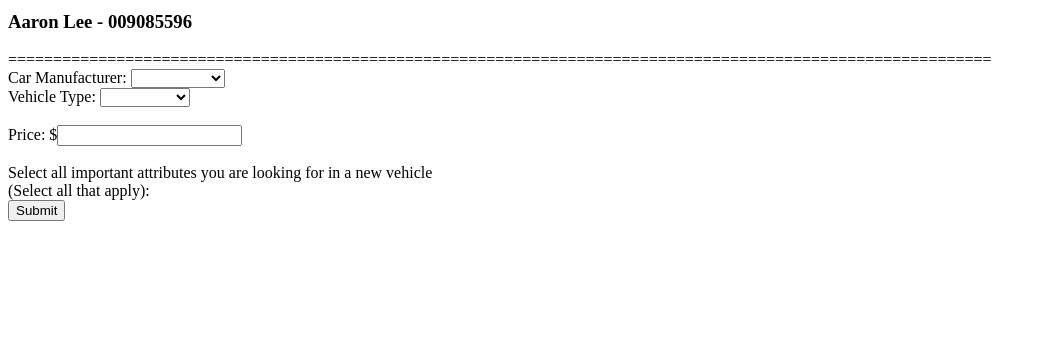
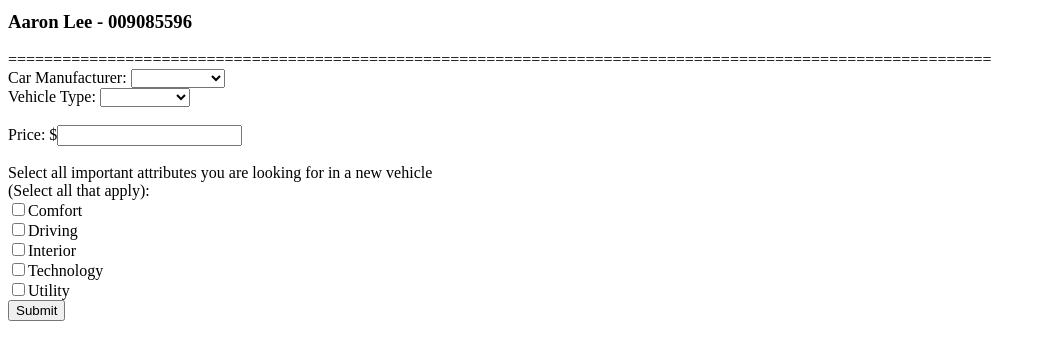
Before and after one commit to aaronlee95/cmpe256_car_rec_system, a Django app: page / in a window 1280 px wide. Shown: the part 157-517 px from the top of the page, without its empty margins (0-1046 px from the left). Run offline with Django 3.2, Linux system fonts and the light colour scheme.

Commit message:
changes to RS function and return False for unchecked checkbox

```diff
--- a/front_end/rec/views.py
+++ b/front_end/rec/views.py
@@ -10,49 +10,79 @@ def home(request):
     return render(request, 'home.html', {'title': 'New Vehicle Recommendation System'})
 
 
-def knowledge_based_rec(df,
-                        manufacturer=None,
-                        category=None,
-                        price=None,
-                        comfort=None,
-                        driving=None,
-                        interior=None,
-                        tech=None,
-                        utility=None):
+# def knowledge_based_rec(df,manufacturer=None, category=None,price=None,comfort=None,driving=None,interior=None,tech=None,utility=None):
+    # int(False) = 0, int(True) = 1
+    # attributes = {'comfort': int(comfort), 'driving': int(driving), 'interior': int(interior),
+    #               'tech': int(tech), 'utility':int(utility)}
 
-    if comfort+driving+interior+tech+utility == 1:
-        cu = []
+    # sum = int(comfort) + int(driving) + int(interior) + int(tech) + int(utility)
+    # if 0 == sum:
+    #     weight = 0.2
+    # else:
+    #     weight = 1/sum
+    # # calculated utilty depending on the User's Preference
+    # cu = []
+    # for i, row in df.iterrows():
+    #     calculated_utility = (attributes['comfort']*weight)*row['comfort'] + (attributes['driving']*weight)*row['driving']
+    #     + (attributes['interior']*weight)*row['interior'] + (attributes['tech']*weight)*row['tech'] + (attributes['utility']*weight)*row['utility']
+
+    #     cu.append(calculated_utility)
+    # df.insert(0, 'Calculated Utility', cu, allow_duplicates=True)
+    # int(False) = 0, int(True) = 1
+def knowledge_based_rec(df,manufacturer=None, category=None,price=None,comfort=None,driving=None,interior=None,tech=None,utility=None):
+    # int(False) = 0, int(True) = 1
+    attributes = {'comfort': int(comfort), 'driving': int(driving), 'interior': int(interior),
+                  'tech': int(tech), 'utility':int(utility)}
+
+    cu = []
+
+    sum = int(comfort) + int(driving) + int(interior) + int(tech) + int(utility)
+    if 0 == sum:
+        weight = 0.2
         for i, row in df.iterrows():
-            calculated_utility = comfort*row['comfort'] + driving*row['driving']
-            + interior*row['interior'] + tech*row['tech'] + utility*row['utility']
+            calculated_utility = weight*row['comfort'] + weight*row['driving'] + weight*row['interior'] + weight*row['tech'] + weight*row['utility']
             cu.append(calculated_utility)
-        df.insert(0, 'Calculated Utility', cu, allow_duplicates=True)
     else:
-        print(f"Percentages of comfort, driving, interior, tech, and utility need to equal 100%. Try Again.")
+        weight = 1/sum
+        for i, row in df.iterrows():
+            calculated_utility = (attributes['comfort']*weight)*row['comfort'] + (attributes['driving']*weight)*row['driving'] + (attributes['interior']*weight)*row['interior'] + (attributes['tech']*weight)*row['tech'] + (attributes['utility']*weight)*row['utility']
+            cu.append(calculated_utility)
+
+    print(f"Weight: {weight}")
+    print(cu)
+    if 'Calculated Utility' in df.columns:
+        del df['Calculated Utility']
+
+    df.insert(0, 'Calculated Utility', cu, allow_duplicates=True)
+
+
 
 def recommend(request):
+    # Get path and Read CSV FIle with weight of each vehicles
     cwd = os.getcwd()
     csv_name = "post_process_edmund_rating.csv"
-    # DATA_SRC = "C:/Users/Aaron/workspace/cmpe256/car_rec_system/front_end/rec/post_process_edmund_rating.csv"
     DATA_SRC = os.path.join(cwd, 'rec', csv_name)
-    print(f"DATA_SRC: {DATA_SRC}")
     df = pd.read_csv(DATA_SRC)
 
     manufacturer = request.POST['manufacturer']
     veh_type = request.POST['vehicle_type']
 
-    # comfort = request.POST['comfort']
-    # driving = request.GET['driving']
-    # interior = request.GET['interior']
-    # tech = request.GET['tech']
-    # utilitiy = request.GET['utility']
+    price = request.POST.get('price', None)
 
-    knowledge_based_rec(df, manufacturer, veh_type, None, .14, .23, .21, .12, .30)
+    comfort = request.POST.get('comfort', False)
+    driving = request.POST.get('driving', False)
+    interior = request.POST.get('interior', False)
+    tech = request.POST.get('tech', False)
+    utility = request.POST.get('utility', False)
+
+    # knowledge_based_rec(df, manufacturer, veh_type, None, .14, .23, .21, .12, .30)
+    knowledge_based_rec(df, manufacturer, veh_type, None, comfort, driving, interior, tech, utility)
+
     z = df.sort_values('Calculated Utility').tail(10)
     z = z.to_html()
     # z = z.to_html(escaped=False)
 
-    # context = {'data': d}
+    # context = {'data': price}
     # context = {'data': DATA_SRC}
     context = {'data': z}
 
--- a/front_end/templates/home.html
+++ b/front_end/templates/home.html
@@ -51,12 +51,11 @@
         (Select all that apply):<br>
 
         <!-- Individual Checkboxes -->
-<!--         <input type="checkbox", name="comfort", value = True, id="comfort_box" default=False>Comfort</label><br>
-        <input type="checkbox", name="driving", value = True, id="driving_box" default=False>Driving</label><br>
-        <input type="checkbox", name="interior", value = True, id="interior_box" default=False>Interior</label><br>
-        <input type="checkbox", name="tech", value = True, id="tech_box" default=False>Technology</label><br>
-        <input type="checkbox", name="utility", value = True, id="utility_box" default=False>Utility</label><br>
- -->
+        <input type="checkbox" name="comfort" value="True" id="comfort_box">Comfort</label><br>
+        <input type="checkbox" name="driving" value="True" id="driving_box">Driving</label><br>
+        <input type="checkbox" name="interior" value="True" id="interior_box">Interior</label><br>
+        <input type="checkbox" name="tech" value="True" id="tech_box">Technology</label><br>
+        <input type="checkbox" name="utility" value="True" id="utility_box">Utility</label><br>
 
         <input type="submit">
 
```
